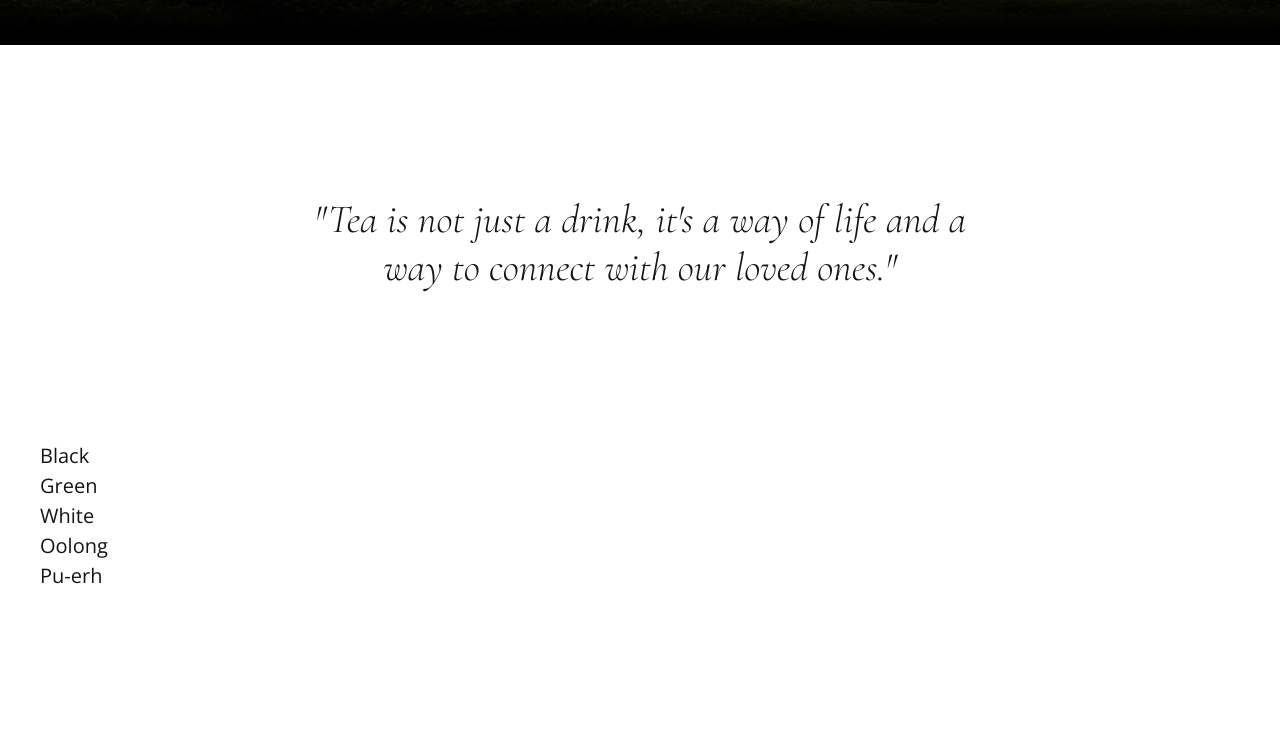
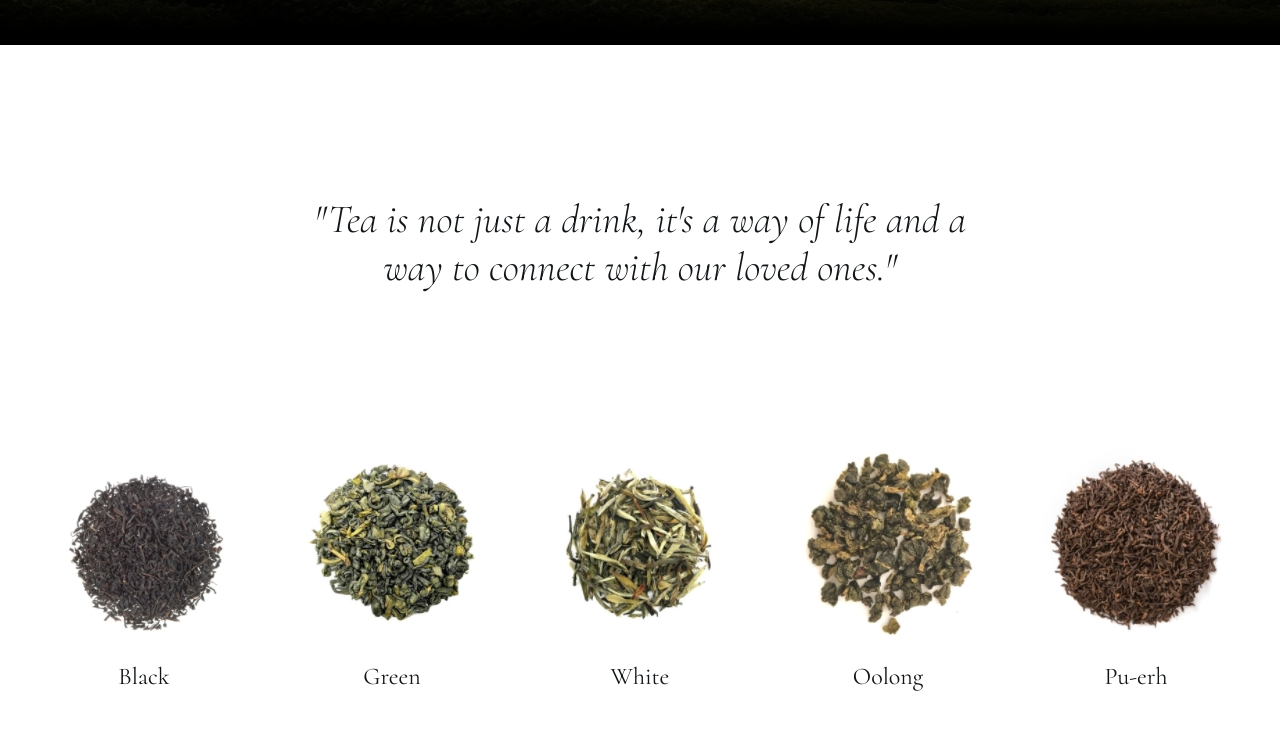
Before and after one commit to OlegKrivenko/tea-luxe, a plain HTML site: page index.html in a window 1280 px wide. Shown: the part 595-1324 px from the top of the page. Before the commit the page ends 1186 px from the top, so only its background shows below. Drawn offline with nearby package versions, Linux system fonts and the light colour scheme.

Commit message:
assortment__list add photos

```diff
--- a/css/style.css
+++ b/css/style.css
@@ -152,6 +152,27 @@ body {
    margin: 150px auto;
 }
 
+.assortment {
+   margin-bottom: 150px;
+}
+.assortment__list {
+   display: flex;
+   justify-content: center;
+   gap: 0 40px;
+   flex-wrap: wrap;
+
+   text-align: center;
+}
+.assortment__img {
+   width: 208px;
+   height: 208px;
+}
+.assortment__name {
+   padding-top: 10px;
+   font-size: 24px;
+   font-weight: 400;
+   font-family: "Cormorant", serif;
+}
 @media (max-width: 1000px) {
    .user-actions__item-search {
       margin-left: 30px;
--- a/index.html
+++ b/index.html
@@ -133,23 +133,23 @@
           <ul class="assortment__list">
             <!-- li.assortment__item*5>img.assortment__img[src=images/black.png]+p.assortment__name{name} -->
             <li class="assortment__item">
-              <img src="images/black.png" alt="" class="assortment__img" />
+              <img src="images/black.jpeg" alt="" class="assortment__img" />
               <p class="assortment__name">Black</p>
             </li>
             <li class="assortment__item">
-              <img src="images/black.png" alt="" class="assortment__img" />
+              <img src="images/green.jpeg" alt="" class="assortment__img" />
               <p class="assortment__name">Green</p>
             </li>
             <li class="assortment__item">
-              <img src="images/black.png" alt="" class="assortment__img" />
+              <img src="images/white.jpeg" alt="" class="assortment__img" />
               <p class="assortment__name">White</p>
             </li>
             <li class="assortment__item">
-              <img src="images/black.png" alt="" class="assortment__img" />
+              <img src="images/oolng.jpeg" alt="" class="assortment__img" />
               <p class="assortment__name">Oolong</p>
             </li>
             <li class="assortment__item">
-              <img src="images/black.png" alt="" class="assortment__img" />
+              <img src="images/pu-erh.jpeg" alt="" class="assortment__img" />
               <p class="assortment__name">Pu-erh</p>
             </li>
           </ul>
```
Also changed, not shown: images/black.jpeg (added), images/green.jpeg (added), images/oolng.jpeg (added), images/pu-erh.jpeg (added), images/white.jpeg (added).
